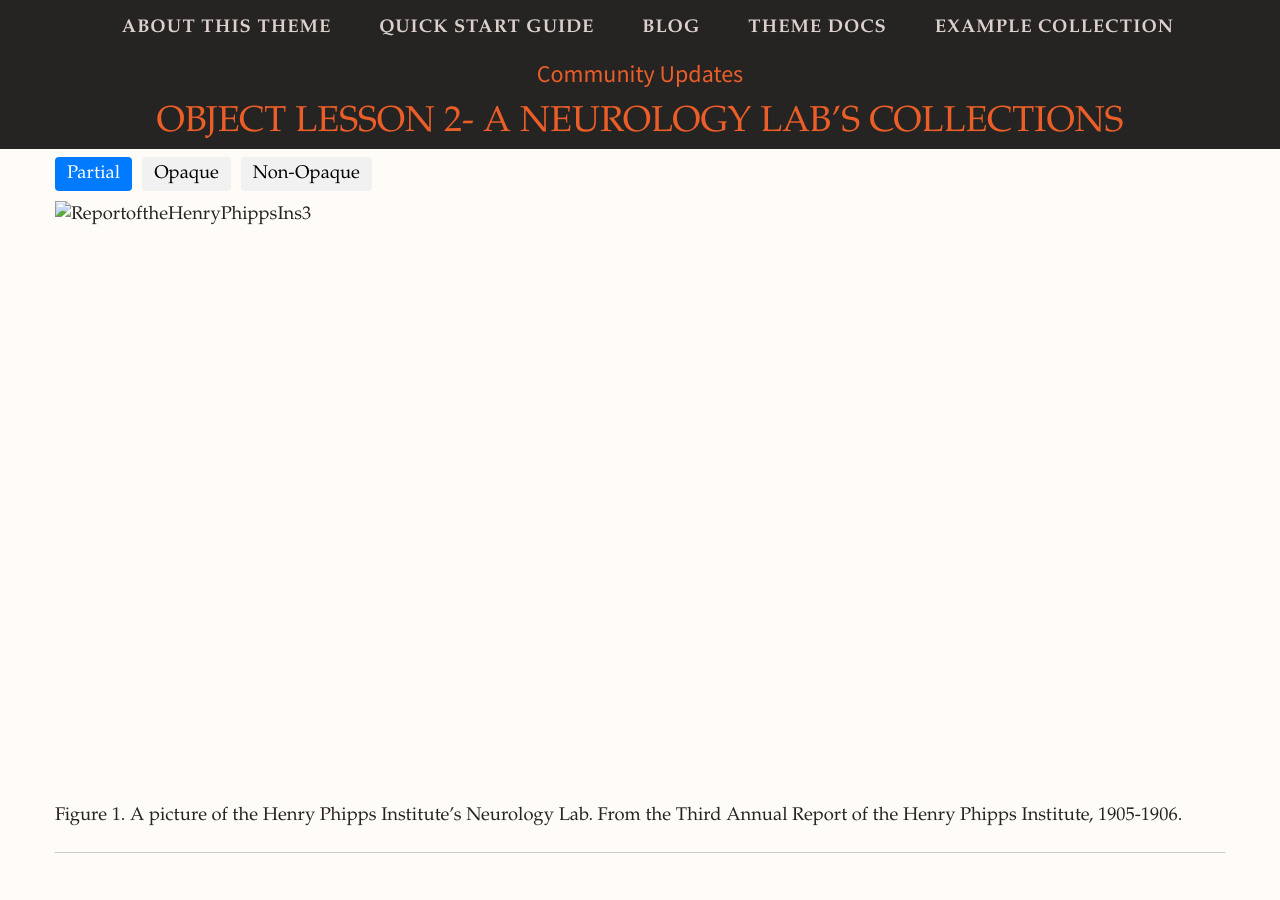
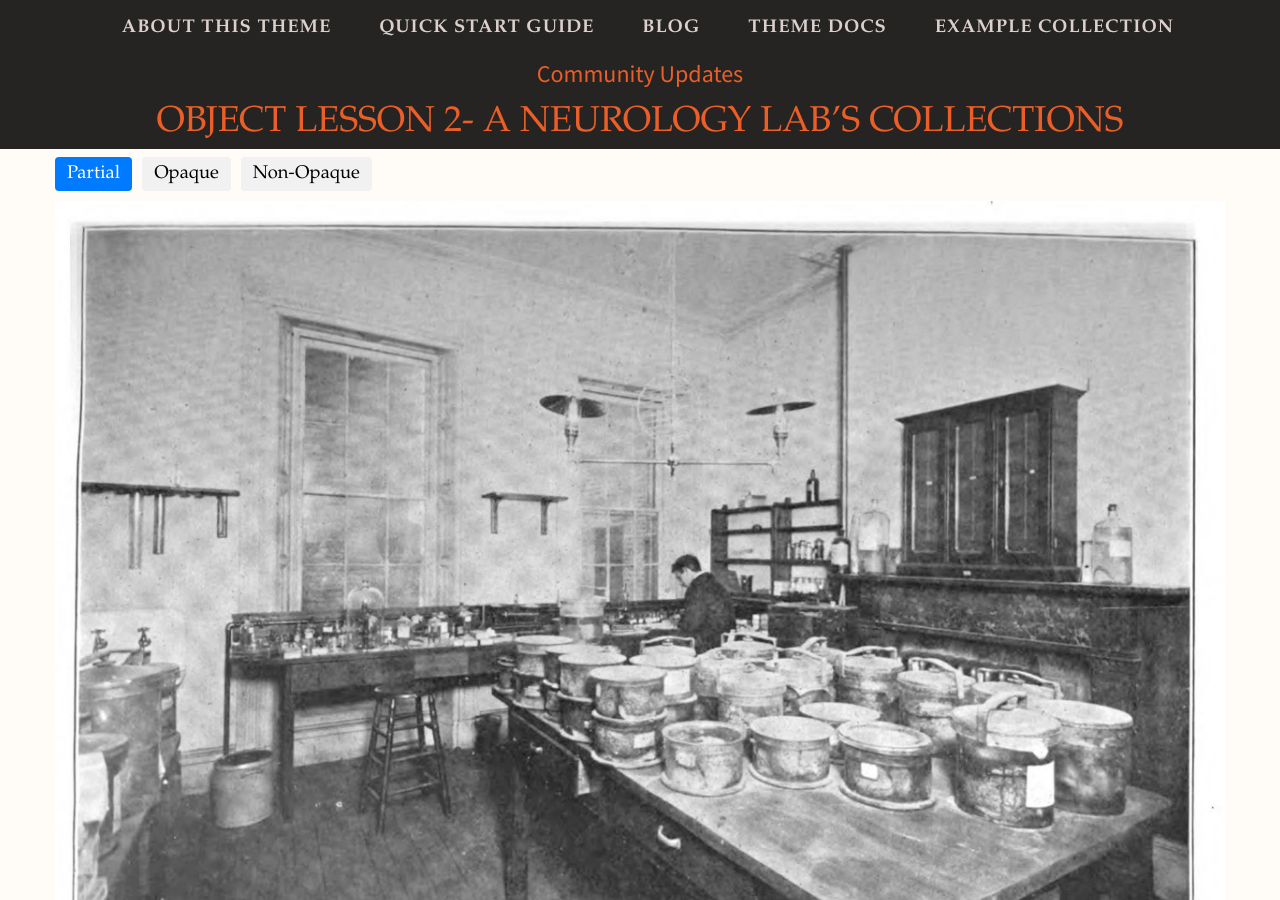
Before and after one commit to TuberculosisSpecimen/diss, a Jekyll site: the page built from _items/2022-07-18-Brains-In-Jars-3.1.md, in a window 1280 px wide and 900 px high. Built offline with Jekyll 4.4.1, drawn with Linux system fonts in a browser that asks for light colours; nearby versions of some CDN libraries; some web fonts are replaced.

Commit message:
Update 2022-07-18-Brains-In-Jars-3.1.md
Changing /items to /img for image

```diff
--- a/_items/2022-07-18-Brains-In-Jars-3.1.md
+++ b/_items/2022-07-18-Brains-In-Jars-3.1.md
@@ -58,7 +58,7 @@ pullquote: "Find out more about community archiving!"
 <button class="toggle-button" onclick="toggleOpacity('non-opaque')">Non-Opaque</button>
 </div>
 
-<img id="HenryReport" src="{{ site.baseurl }}/assets/items/ReportoftheHenryPhippsIns3_1905-1906158.jpg" alt="ReportoftheHenryPhippsIns3" width="1200" height="600">
+<img id="HenryReport" src="{{ site.baseurl }}/assets/img/ReportoftheHenryPhippsIns3_1905-1906158.jpg" alt="ReportoftheHenryPhippsIns3" width="1200" height="600">
 
 
 Figure 1. A picture of the Henry Phipps Institute’s Neurology Lab. From the Third Annual Report of the Henry Phipps Institute,
```
